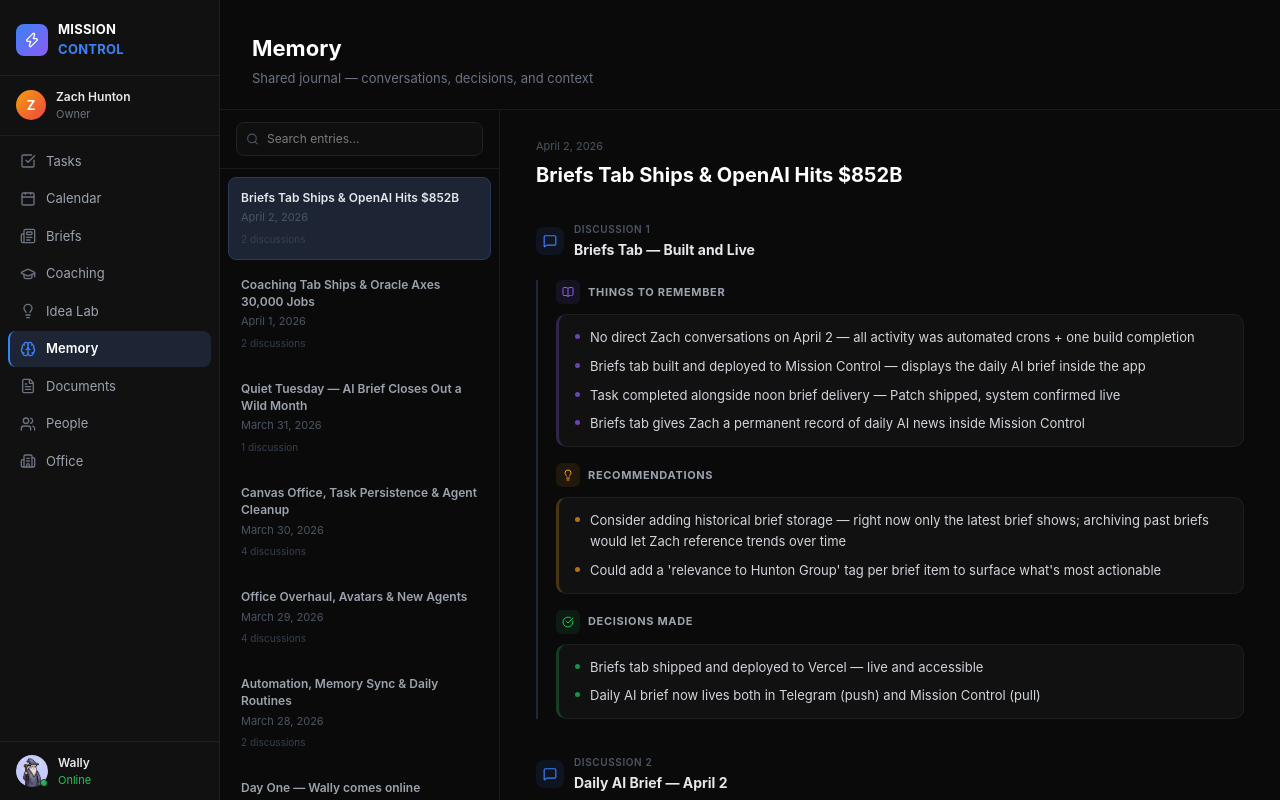
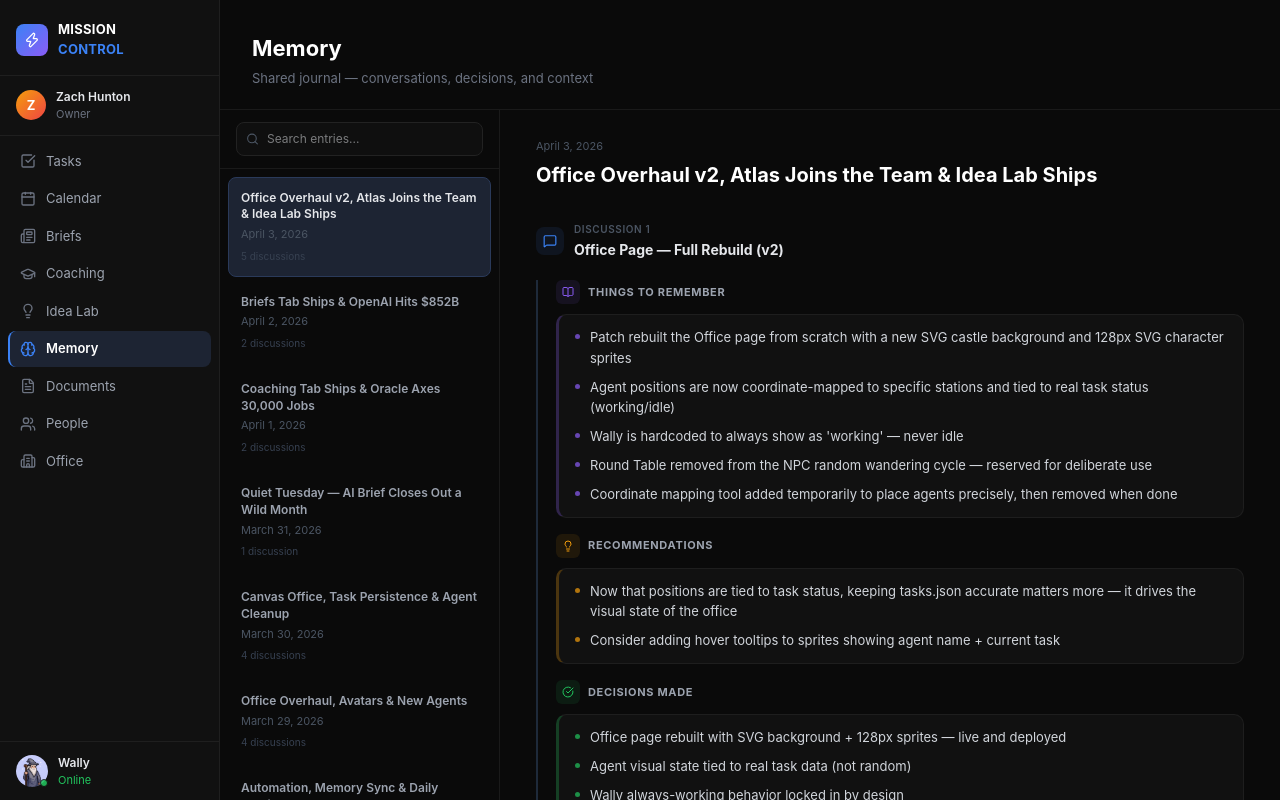
Before and after one commit to zhunton/mission-control, a Next.js app: page /memory in a window 1280 px wide. Built offline with nearby package versions, Linux system fonts and the light colour scheme.

Commit message:
Daily sync: April 3, 2026

```diff
--- a/app/memory/page.tsx
+++ b/app/memory/page.tsx
@@ -18,6 +18,95 @@ interface MemoryEntry {
 }
 
 const ENTRIES: MemoryEntry[] = [
+  {
+    id: "8",
+    date: "April 3, 2026",
+    title: "Office Overhaul v2, Atlas Joins the Team & Idea Lab Ships",
+    discussions: [
+      {
+        title: "Office Page — Full Rebuild (v2)",
+        thingsToRemember: [
+          "Patch rebuilt the Office page from scratch with a new SVG castle background and 128px SVG character sprites",
+          "Agent positions are now coordinate-mapped to specific stations and tied to real task status (working/idle)",
+          "Wally is hardcoded to always show as 'working' — never idle",
+          "Round Table removed from the NPC random wandering cycle — reserved for deliberate use",
+          "Coordinate mapping tool added temporarily to place agents precisely, then removed when done",
+        ],
+        recommendations: [
+          "Now that positions are tied to task status, keeping tasks.json accurate matters more — it drives the visual state of the office",
+          "Consider adding hover tooltips to sprites showing agent name + current task",
+        ],
+        decisions: [
+          "Office page rebuilt with SVG background + 128px sprites — live and deployed",
+          "Agent visual state tied to real task data (not random)",
+          "Wally always-working behavior locked in by design",
+        ],
+      },
+      {
+        title: "Documents Tab — Improved",
+        thingsToRemember: [
+          "Markdown rendering now works properly in the Documents tab",
+          "Download saves as clean .txt file",
+          "PDF download added via browser print dialog",
+          "Hunton genealogy document updated with accurate Compendium text",
+        ],
+        recommendations: [
+          "Consider adding a document creation UI so Zach can add new docs directly from Mission Control without editing code",
+        ],
+        decisions: [
+          "Documents tab improvements deployed — .txt download, PDF, markdown rendering all live",
+        ],
+      },
+      {
+        title: "New Agents: Iris NPC & Atlas (Research)",
+        thingsToRemember: [
+          "Iris added as an ambient NPC in the castle Office — decorative/environmental, not a task agent",
+          "Atlas added as a Research Agent — has a profile photo, appears in the People page org chart, and is stationed in the Alchemy Room on the Office canvas",
+          "Atlas represents a real research capability role — to be activated when Perplexity or similar is wired in",
+        ],
+        recommendations: [
+          "When Atlas gets a real backend (Perplexity API), wire it to the Research Agent slot and add it to the task system",
+        ],
+        decisions: [
+          "Atlas added to org chart and Office — placeholder until real research capability is connected",
+          "Iris added as ambient NPC — no task role",
+        ],
+      },
+      {
+        title: "Idea Lab Tab — Ships",
+        thingsToRemember: [
+          "Idea Lab tab built and deployed late evening April 3 (~11:22 PM CDT)",
+          "New tab in Mission Control for capturing and developing ideas",
+        ],
+        recommendations: [
+          "Start populating Idea Lab with active ideas — it's only useful if used consistently",
+        ],
+        decisions: [
+          "Idea Lab tab live and deployed to Vercel",
+        ],
+      },
+      {
+        title: "Daily AI Brief — April 3",
+        thingsToRemember: [
+          "AI brief delivered successfully at noon via Telegram ✅",
+          "OpenAI's $122B round getting messy — institutional holders trying to offload ~$600M in shares, finding buyers 'almost impossible'; smart money quietly pivoting to Anthropic",
+          "Q1 2026: $297B into ~6,000 AI startups globally — up 150%+ YoY, consistent with prior reporting",
+          "US-Israel military campaign against Iran entering week 5; Iran retaliated with strike on Kuwaiti oil refinery — geopolitical risk elevated",
+          "HVAC: April 2026 price increase list published by ACHR News",
+          "Morning brief included Ryan Holiday quote: 'The obstacle in the path becomes the path'",
+        ],
+        recommendations: [
+          "The HVAC price increase list is directly relevant — Hunton Group procurement and customer quoting will be affected; worth reviewing the ACHR News article in detail",
+          "OpenAI round instability is a signal — if the smart money is moving to Anthropic, watch for Anthropic model/product announcements to accelerate",
+          "Iran conflict and Kuwaiti oil refinery strike: if oil/energy disruption escalates, it could hit HVAC equipment costs via commodity prices",
+        ],
+        decisions: [
+          "No system changes — all automated crons ran cleanly",
+          "No direct Zach conversations; all activity was build notifications + automated brief delivery",
+        ],
+      },
+    ],
+  },
   {
     id: "7",
     date: "April 2, 2026",
--- a/data/tasks.json
+++ b/data/tasks.json
@@ -36,7 +36,7 @@
     "id": "5",
     "title": "Pixel Art Avatars & Avatar Fix",
     "description": "Integrate Wally (wizard) and Zach (king) pixel art avatars across Office, People, and sidebar. Fix broken <img> rendering with onError handlers.",
-    "why": "Visual identity for agents \u2014 medieval theme consistency across Mission Control",
+    "why": "Visual identity for agents — medieval theme consistency across Mission Control",
     "agent": "Patch",
     "date": "Mar 29, 2026",
     "status": "complete",
@@ -56,7 +56,7 @@
   },
   {
     "id": "7",
-    "title": "Canvas Office Room \u2014 Full Rebuild",
+    "title": "Canvas Office Room — Full Rebuild",
     "description": "Replace background image + floating avatars with a fully coded canvas room. Dedicated workstations per agent, pathfinding, AI-generated pixel art sprites from Dali, slow walking behavior.",
     "why": "Zach wants a real game-style environment, not a UI with a photo background. Castle aesthetic with actual agent characters walking between zones.",
     "agent": "Patch",
@@ -67,7 +67,7 @@
   },
   {
     "id": "8",
-    "title": "Task Persistence \u2014 JSON File Storage",
+    "title": "Task Persistence — JSON File Storage",
     "description": "Replace in-memory React state with persistent JSON file storage (/data/tasks.json). API routes for GET/POST/PATCH/DELETE. Protection rule: Zach-owned and backlog tasks cannot be deleted by syncs.",
     "why": "Zach's manually-added backlog tasks were being wiped on every new build. Tasks need to survive deploys, syncs, and tab closes.",
     "agent": "Patch",
@@ -99,8 +99,52 @@
     "protected": false
   },
   {
+    "id": "12",
+    "title": "Documents Tab — Markdown, Download & PDF",
+    "description": "Proper markdown rendering, .txt download, and PDF generation (via print dialog) added to Documents tab. Hunton genealogy document updated with accurate Compendium text.",
+    "why": "Documents tab needed polish to be actually useful — raw text wasn't readable and there was no way to save a doc.",
+    "agent": "Patch",
+    "date": "Apr 3, 2026",
+    "status": "complete",
+    "priority": "medium",
+    "protected": false
+  },
+  {
+    "id": "13",
+    "title": "Office Page Overhaul v2",
+    "description": "Full rebuild: new SVG castle background, 128px character sprites, coordinate-mapped agent positions tied to real task status, Wally always-working behavior, Round Table out of NPC random cycle, Iris NPC added, Atlas placed in Alchemy Room.",
+    "why": "Makes agent positions dynamic and ties visual state to real task data.",
+    "agent": "Patch",
+    "date": "Apr 3, 2026",
+    "status": "complete",
+    "priority": "high",
+    "protected": false
+  },
+  {
+    "id": "14",
+    "title": "Add Atlas Research Agent",
+    "description": "Atlas added to org chart (People page) with profile photo and placed in the Alchemy Room on the Office canvas.",
+    "why": "Research Agent role — placeholder until Perplexity or similar is wired in.",
+    "agent": "Patch",
+    "date": "Apr 3, 2026",
+    "status": "complete",
+    "priority": "low",
+    "protected": false
+  },
+  {
+    "id": "15",
+    "title": "Build Idea Lab Tab",
+    "description": "New Idea Lab tab in Mission Control for capturing and developing ideas.",
+    "why": "Structured place to hold ideas before they become tasks.",
+    "agent": "Patch",
+    "date": "Apr 3, 2026",
+    "status": "complete",
+    "priority": "medium",
+    "protected": false
+  },
+  {
     "id": "4",
-    "title": "Mission Control \u2014 ongoing improvements",
+    "title": "Mission Control — ongoing improvements",
     "description": "Continuous development and improvement of Mission Control features",
     "why": "Patch owns the technical build of Mission Control. As new features are needed, Patch implements them under Wally's direction.",
     "agent": "Patch",
@@ -111,9 +155,9 @@
   },
   {
     "id": "11",
-    "title": "Review Karpathy Tweet \u2014 AI & Programming Refactor",
+    "title": "Review Karpathy Tweet — AI & Programming Refactor",
     "description": "Andrej Karpathy posted that he's never felt more behind as a programmer due to AI's rapid pace. He says the profession is being 'dramatically refactored' and that he could be 10x more powerful if he properly strung together tools available over the last year. Worth reviewing and discussing implications.",
-    "why": "Karpathy is one of the sharpest minds in AI. When he says programmers are falling behind their own tools, it's a signal worth paying attention to \u2014 both for how we operate and for the side income ideas we're exploring.",
+    "why": "Karpathy is one of the sharpest minds in AI. When he says programmers are falling behind their own tools, it's a signal worth paying attention to — both for how we operate and for the side income ideas we're exploring.",
     "agent": "Zach",
     "date": "Apr 3, 2026",
     "status": "backlog",
```
